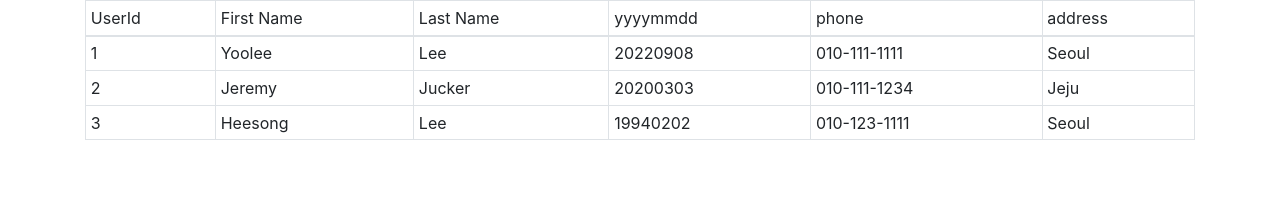
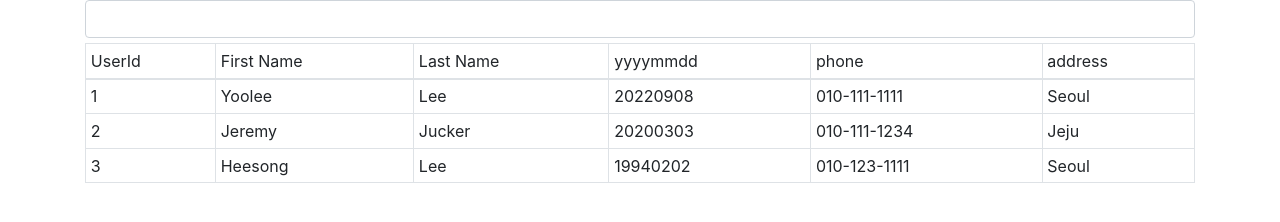
Before and after one commit to Yoovely/javascript, a website: page table.html in a window 1280 px wide. Drawn offline with nearby package versions, Linux system fonts and the light colour scheme.

Commit message:
[update] 검색 기능 및 전체 내용으로 검색하는 변수 regexp 추가 / 미동작. 재확인 필요

```diff
--- a/table.html
+++ b/table.html
@@ -12,6 +12,9 @@
 
 <body>
     <div class="container">
+        <div>
+            <input type="search" class="form-control" style="margin-bottom:5px;" onkeydown="doSearch(event, this.value)" />
+        </div>
         <table class="table table-bordered table-sm">
             <thead>
                 <tr>
@@ -83,6 +86,15 @@ function sort(sortField) {
     // constant variable 오류: userList를 const 타입으로 선언해서 data assign할 수 없다. -> userList 변수를 var 타입으로 변경해주기
 }
 
+function doSearch(e, keyword){
+    if(e.keyCode == 13){ // 엔터키의 코드가 13
+        var regexp = new RegExp(keyword, 'gi'); //g: 모든걸 찾아라, i: 대소문자 구분하지말고 다 찾아라
+        var data = userList.filter(item => (regexp.test(item.userId) || regexp.test(item.firstName) || regexp.test(item.lastName) ||
+        regexp.test(item.yyyymmdd) || regexp.test(item.phone) || regexp.test(item.address)));
+        renderTable(data);
+    }
+}
+
 // table 렌더링
 function renderTable(data){// data를 파라미터로 받음
     var oTable = document.querySelector('table>tbody');
```
